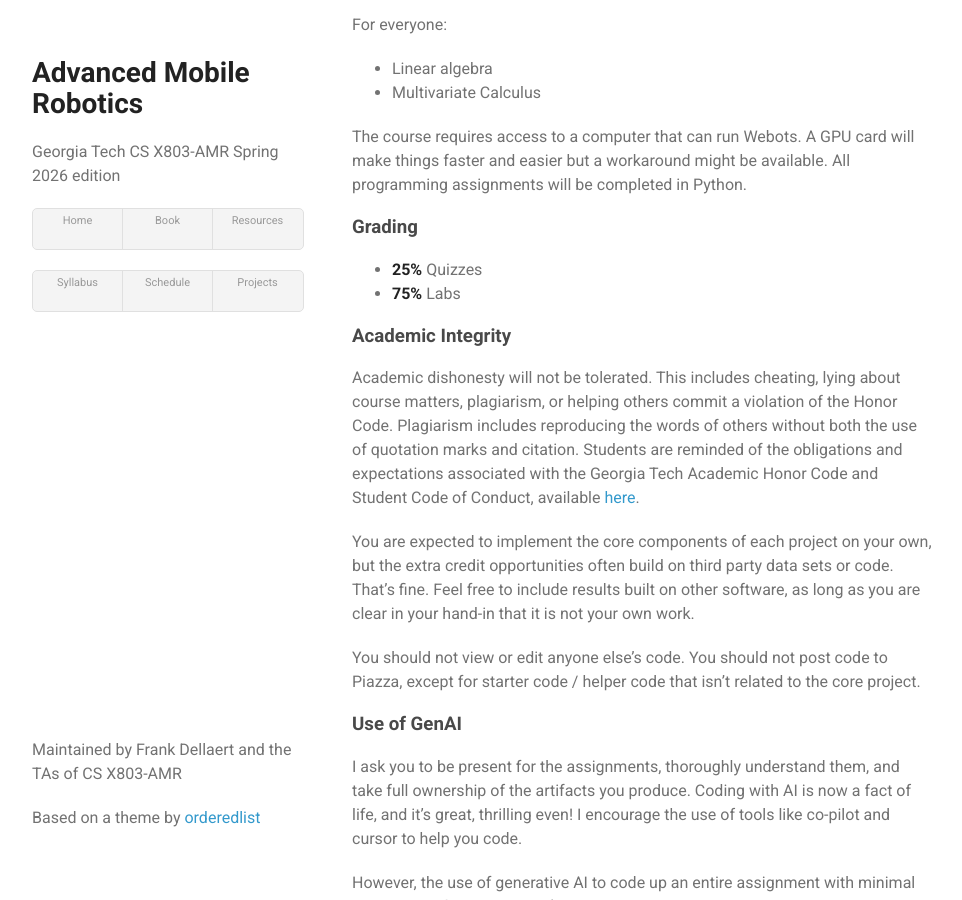
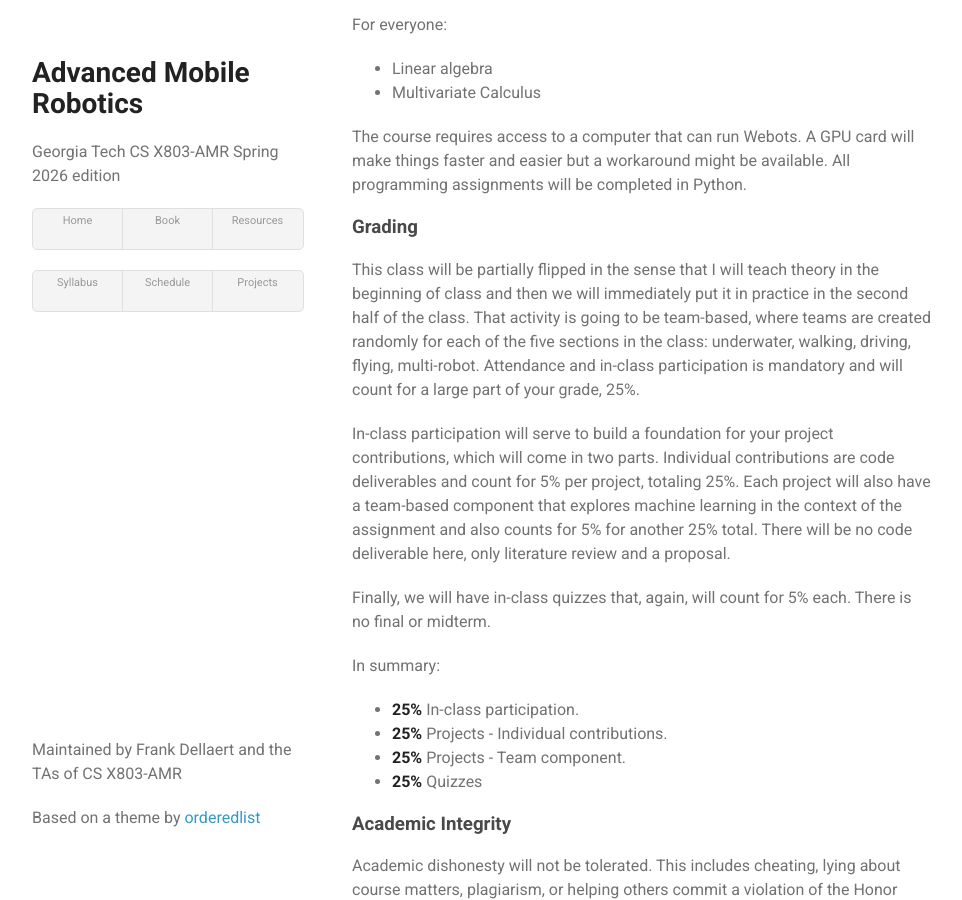
Before and after one commit to dellaert/26S-AMR, a Jekyll site: the page built from syllabus.md, in a window 1280 px wide and 900 px high, scrolled down 631 px. Shown: the whole window, without its empty margins (158-1120 px from the left). Built offline with Jekyll 4.4.1, drawn with Linux system fonts in a browser that asks for light colours.

Commit message:
grading.

```diff
--- a/syllabus.md
+++ b/syllabus.md
@@ -28,8 +28,19 @@ For everyone:
 The course requires access to a computer that can run Webots. A GPU card will make things faster and easier but a workaround might be available.  All programming assignments will be completed in Python.
 
 ### Grading
+
+This class will be partially flipped in the sense that I will teach theory in the beginning of class and then we will immediately put it in practice in the second half of the class. That activity is going to be team-based, where teams are created randomly for each of the five sections in the class: underwater, walking, driving, flying, multi-robot.
+Attendance and in-class participation is mandatory and will count for a large part of your grade, 25%.
+
+In-class participation will serve to build a foundation for your project contributions, which will come in two parts. Individual contributions are code deliverables and count for 5% per project, totaling 25%. Each project will also have a team-based component that explores machine learning in the context of the assignment and also counts for 5% for another 25% total. There will be no code deliverable here, only literature review and a proposal.
+
+Finally, we will have in-class quizzes that, again, will count for 5% each. There is no final or midterm.
+
+In summary:
+- **25%** In-class participation.
+- **25%** Projects - Individual contributions.
+- **25%** Projects - Team component.
 - **25%** Quizzes
-- **75%** Labs
 
 ### Academic Integrity
 Academic dishonesty will not be tolerated. This includes cheating, lying about course matters, plagiarism, or helping others commit a violation of the Honor Code. Plagiarism includes reproducing the words of others without both the use of quotation marks and citation. Students are reminded of the obligations and expectations associated with the Georgia Tech Academic Honor Code and Student Code of Conduct, available [here](https://policylibrary.gatech.edu/student-life/academic-honor-code).
```
